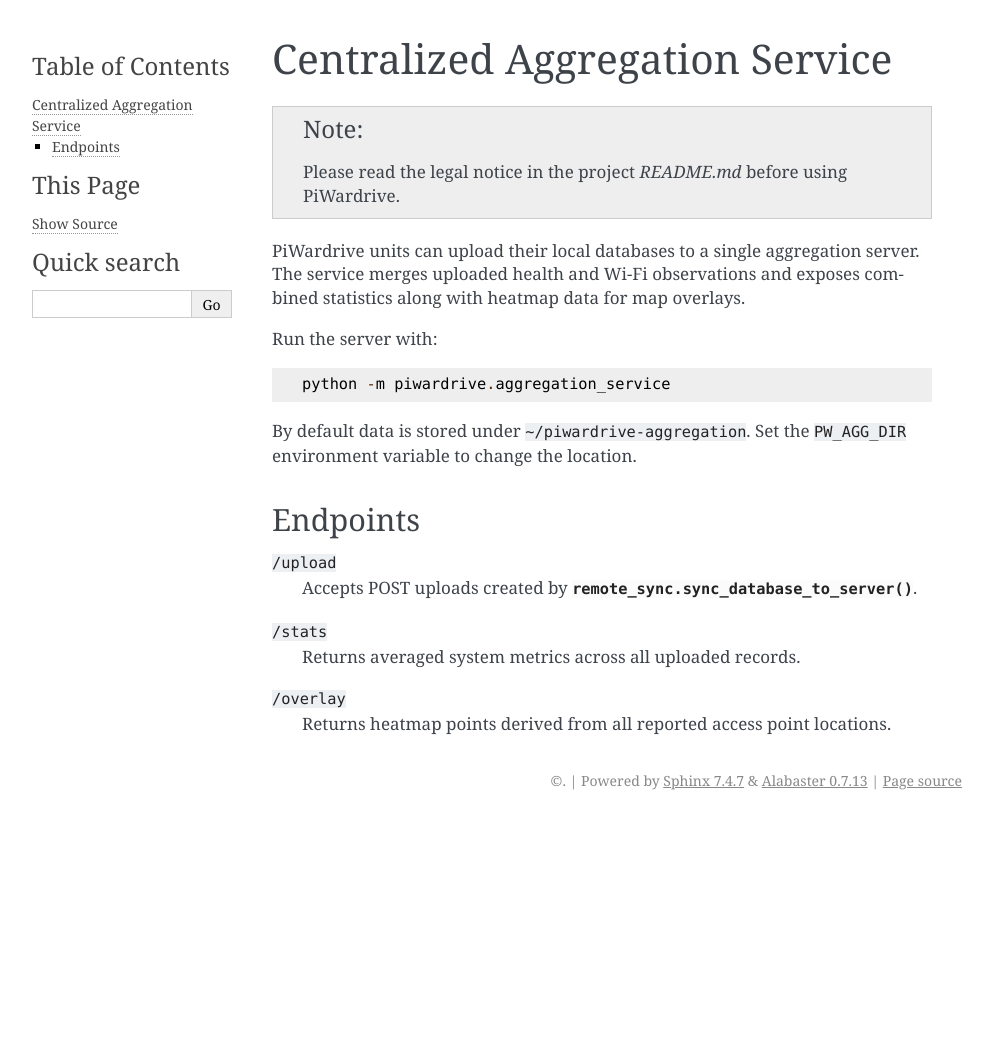
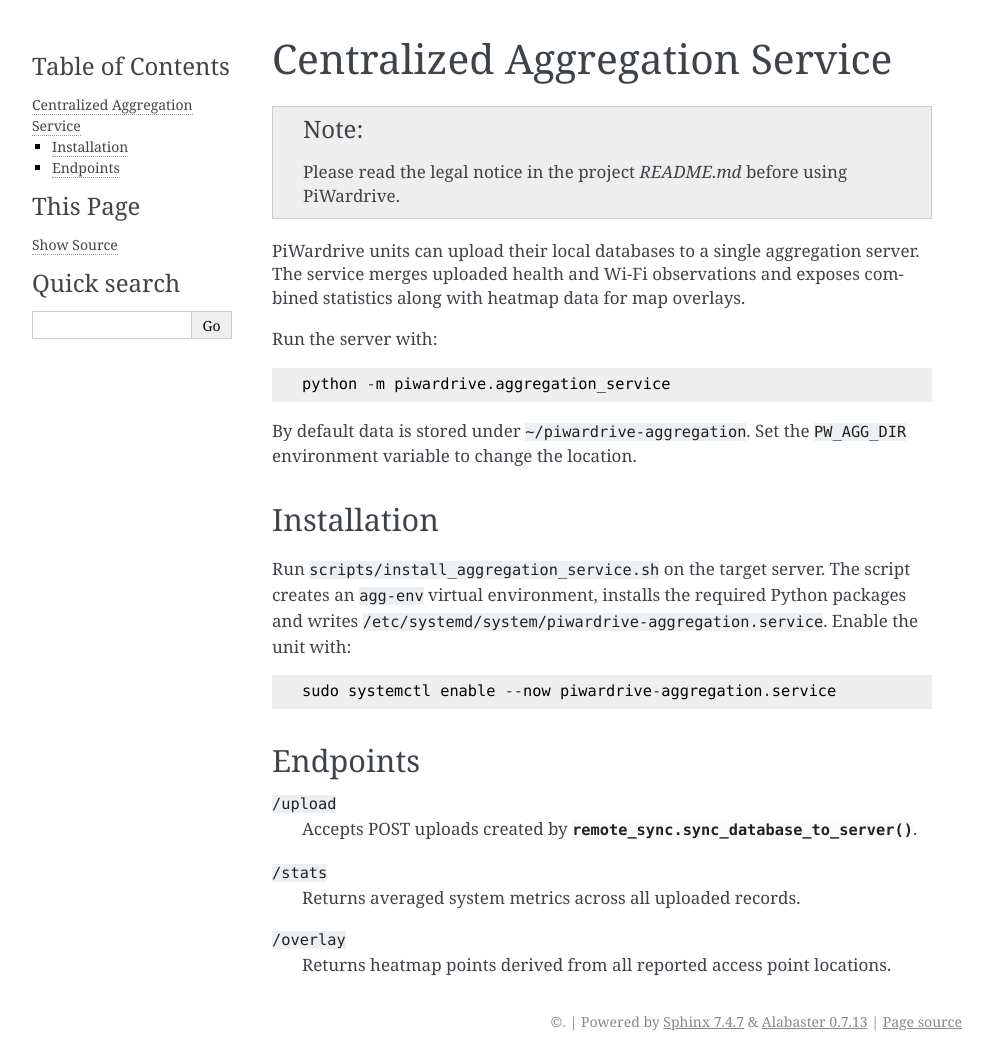
Before and after one commit to Trashytalk/piwardrive, a Sphinx documentation site: the page built from docs/aggregation_service.rst, in a window 1280 px wide. Shown: the whole page, without its empty margins (148-1141 px from the left). Built offline with Sphinx 7.4.7, drawn with Linux system fonts in a browser that asks for light colours; before the commit the page ends 900 px from its top, so only the background shows below that.

Commit message:
Add aggregation service install script and docs

```diff
--- a/docs/aggregation_service.rst
+++ b/docs/aggregation_service.rst
@@ -15,6 +15,16 @@ Run the server with::
 By default data is stored under ``~/piwardrive-aggregation``.  Set the
 ``PW_AGG_DIR`` environment variable to change the location.
 
+Installation
+------------
+
+Run ``scripts/install_aggregation_service.sh`` on the target server.  The
+script creates an ``agg-env`` virtual environment, installs the required Python
+packages and writes ``/etc/systemd/system/piwardrive-aggregation.service``.
+Enable the unit with::
+
+    sudo systemctl enable --now piwardrive-aggregation.service
+
 Endpoints
 ---------
 
```
Also changed, not shown: 1 other file.
